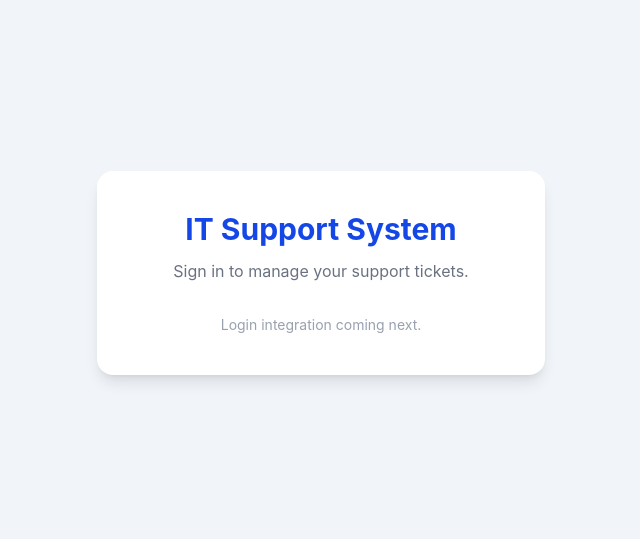
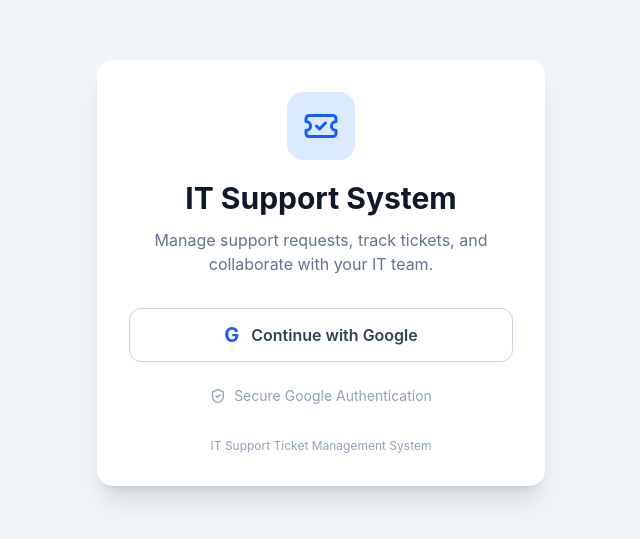
Before and after one commit to YujalBasnet/IT_Support, a React app in the folder frontend/: page /login in a window 1280 px wide. Shown: the part 127-666 px from the top of the page, without its empty margins (319-959 px from the left). Built offline with nearby package versions, Linux system fonts and the light colour scheme; the HTML template or start-up script is replaced by a standard one.

Commit message:
feat: enhance Login component with Google authentication and improved UI layout

```diff
--- a/frontend/src/components/form/Login.jsx
+++ b/frontend/src/components/form/Login.jsx
@@ -1,16 +1,52 @@
+
+import { ShieldCheck, TicketCheck } from "lucide-react";
 
 export default function Login() {
+  const handleGoogleLogin = () => {
+    window.location.href = "http://localhost:5000/auth/google";
+  };
+
   return (
-    <div className="min-h-screen flex items-center justify-center bg-slate-100">
-      <div className="bg-white rounded-2xl shadow-lg p-10 w-full max-w-md text-center">
-        <h1 className="text-3xl font-bold text-blue-700">
+    <div className="min-h-screen bg-slate-100 flex items-center justify-center px-4">
+      <div className="w-full max-w-md bg-white rounded-2xl shadow-xl p-8">
+
+        <div className="flex justify-center mb-5">
+          <div className="bg-blue-100 p-4 rounded-2xl">
+            <TicketCheck className="text-blue-600" size={36} />
+          </div>
+        </div>
+
+        <h1 className="text-3xl font-bold text-slate-900 text-center">
           IT Support System
         </h1>
-        <p className="mt-3 text-gray-500">
-          Sign in to manage your support tickets.
+
+        <p className="text-slate-500 text-center mt-3">
+          Manage support requests, track tickets,
+          and collaborate with your IT team.
         </p>
-        <p className="mt-8 text-sm text-gray-400">
-          Login integration coming next.
+
+        <div className="mt-8">
+          <button
+            onClick={handleGoogleLogin}
+            className="w-full flex items-center justify-center gap-3
+                       border border-slate-300 rounded-xl py-3
+                       font-semibold text-slate-700
+                       hover:bg-slate-50 transition cursor-pointer"
+          >
+            <span className="text-xl font-bold text-blue-600">
+              G
+            </span>
+            Continue with Google
+          </button>
+        </div>
+
+        <div className="flex items-center justify-center gap-2 mt-6 text-sm text-slate-400">
+          <ShieldCheck size={16} />
+          Secure Google Authentication
+        </div>
+
+        <p className="text-center text-xs text-slate-400 mt-8">
+          IT Support Ticket Management System
         </p>
       </div>
     </div>
```
